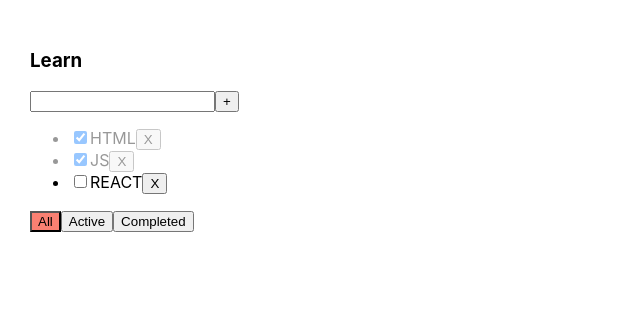
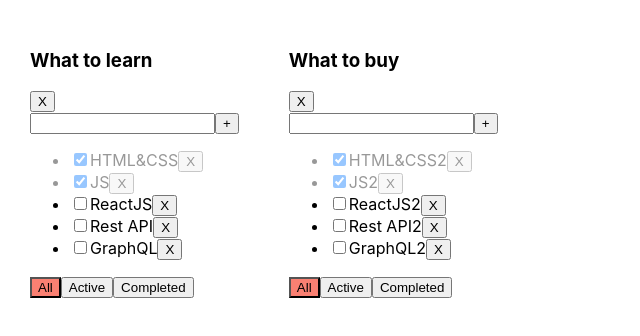
Before and after one commit to NastassiaMikhalenka/todolist, a React (Create React App) app: page / in a window 1280 px wide. Shown: the top 336 px of the page, without its empty margins (0-640 px from the left). Built offline with nearby package versions, Linux system fonts and the light colour scheme.

Commit message:
lesson 5 todolists 2

```diff
--- a/src/App.tsx
+++ b/src/App.tsx
@@ -10,71 +10,103 @@ export type TaskType = {
 }
 
 export type FilterValueType = "All" | "Active" | "Completed"
+export type TodolistsType = {
+    id: string
+    title: string
+    filter: FilterValueType
+}
+
+export type TasksStateType = {
+    [key: string]: Array<TaskType>
+}
 
 function App() {
-    console.log(v1())
-    const title1: string = "Learn"
-    const initialState = [
-        {id: v1(), title: "HTML", isDone: true},
+    let todolistID1=v1();
+    let todolistID2=v1();
+
+    let [todolists, setTodolists] = useState<Array<TodolistsType>>([
+        {id: todolistID1, title: 'What to learn', filter: 'All'},
+        {id: todolistID2, title: 'What to buy', filter: 'All'},
+    ])
+
+    let [tasks, setTasks] = useState<TasksStateType>({
+        [todolistID1]:[
+            {id: v1(), title: "HTML&CSS", isDone: true},
             {id: v1(), title: "JS", isDone: true},
-        {id: v1(), title: "REACT", isDone: false}
+            {id: v1(), title: "ReactJS", isDone: false},
+            {id: v1(), title: "Rest API", isDone: false},
+            {id: v1(), title: "GraphQL", isDone: false},
+        ],
+        [todolistID2]:[
+            {id: v1(), title: "HTML&CSS2", isDone: true},
+            {id: v1(), title: "JS2", isDone: true},
+            {id: v1(), title: "ReactJS2", isDone: false},
+            {id: v1(), title: "Rest API2", isDone: false},
+            {id: v1(), title: "GraphQL2", isDone: false},
         ]
-
-
-    const [tasks, setTasks] = useState<Array<TaskType>>(initialState)
-    // const tasks = result[0]
-    // const setTasks = result[1]
-
-    const [filter, setFilter] = useState<FilterValueType>("All")
-
-    const removeTask = (id: string) => {
-        setTasks(tasks.filter(elem => elem.id !== id))
-        // let removeTaskF = tasks.filter(elem => elem.id !== id)
-        // setTasks(removeTaskF)
-        console.log(tasks)
+    });
+    const removeTask = (todolistId: string, id: string) => {
+        setTasks({...tasks, [todolistId]: tasks[todolistId].filter(f => f.id !== id)})
+        // setTasks(tasks.filter(elem => elem.id !== id))
+        // // let removeTaskF = tasks.filter(elem => elem.id !== id)
+        // // setTasks(removeTaskF)
+        // console.log(tasks)
     }
-    const filterTask = (filter: FilterValueType) => {
-        setFilter(filter)
+    const filterTask = (todolistId: string, filter: FilterValueType) => {
+        setTodolists(todolists.map(m => m.id === todolistId ? {...m, filter:filter} : m))
+        // setFilter(filter)
     }
-    const addTask = (newTaskTitle: string) => {
-        // const newTaskTitle: string = "New task"
-        const newTask: TaskType = {
-            id: v1(),
-            title: newTaskTitle,
-            isDone: false
-        }
-        // const copyState = [...tasks]
-        // copyState.push(newTask)
-        setTasks([newTask, ...tasks])
+    const addTask = (todolistId: string, newTaskTitle: string) => {
+        const newTask: TaskType = {id: v1(), title: newTaskTitle, isDone: false}
+        setTasks({...tasks, [todolistId]: [newTask, ...tasks[todolistId]]})
+        // // const newTaskTitle: string = "New task"
+        // // const copyState = [...tasks]
+        // // copyState.push(newTask)
+        // setTasks([newTask, ...tasks])
     }
 
-    const changeTaskStatus = (id: string, isDone: boolean) => {
-        setTasks(tasks.map(elem => {
-            if(elem.id === id){
-                return {...elem, isDone: isDone}
+    const changeTaskStatus = (todolistId: string, id: string, isDone: boolean) => {
+        setTasks({...tasks, [todolistId]: tasks[todolistId].map(m => m.id === id ? {...m, isDone: isDone} : m)})
+        // setTasks(tasks.map(elem => {
+        //     if(elem.id === id){
+        //         return {...elem, isDone: isDone}
+        //     }
+        //     return elem
+        // }))
     }
-            return elem
-        }))
+    const removeTodoList = (todolistId: string) => {
+        setTodolists(todolists.filter(f => f.id !==todolistId))
+        delete tasks[todolistId]
     }
 
-    let taskForRender = tasks
-    if(filter === "Active"){
-        taskForRender = tasks.filter(elem => !elem.isDone)
-    } if(filter === "Completed"){
-        taskForRender = tasks.filter(elem => elem.isDone)
-    }
 
     return (
         <div className="App">
+            {
+                todolists.map(tl => {
+                    let taskForRender = tasks[tl.id]
+                    if(tl.filter === "Active"){
+                        taskForRender = tasks[tl.id].filter(elem => !elem.isDone)
+                    } if(tl.filter === "Completed"){
+                        taskForRender = tasks[tl.id].filter(elem => elem.isDone)
+                    }
+                    return (
                         <Todolist
-                title={title1}
+                            key={tl.id}
+                            todolistId={tl.id}
+                            title={tl.title}
                             tasks={taskForRender}
                             removeTask={removeTask}
                             filterTask={filterTask}
                             addTask={addTask}
-                filter={filter}
+                            filter={tl.filter}
                             changeTaskStatus={changeTaskStatus}
+                            removeTodoList={removeTodoList}
                         />
+                    )
+                })
+            }
+
         </div>
     );
 }
--- a/src/Todolist.tsx
+++ b/src/Todolist.tsx
@@ -4,12 +4,14 @@ import './App.css';
 
 type TodolistType = {
     title: string
+    todolistId: string
     tasks: Array<TaskType>
-    removeTask: (id: string) => void
-    filterTask: (filter: FilterValueType) => void
-    addTask: (newTaskTitle: string) => void
+    removeTask: (todolistId: string, id: string) => void
+    filterTask: (todolistId: string, filter: FilterValueType) => void
+    addTask: (todolistId: string, newTaskTitle: string) => void
     filter: FilterValueType
-    changeTaskStatus: (id: string, isDone: boolean) => void
+    changeTaskStatus: (todolistId: string, id: string, isDone: boolean) => void
+    removeTodoList: (todolistId: string) => void
 }
 
 export function Todolist(props: TodolistType) {
@@ -19,7 +21,7 @@ export function Todolist(props: TodolistType) {
     const addTask = () => {
         const trimedTitle = title.trim()
         if(trimedTitle){
-            props.addTask(trimedTitle)
+            props.addTask(props.todolistId, trimedTitle)
         } else {
             setError(true)
         }
@@ -35,9 +37,9 @@ export function Todolist(props: TodolistType) {
         }
     }
 
-    const setAll = () => props.filterTask("All")
-    const setActive = () => props.filterTask("Active")
-    const setCompleted = () => props.filterTask("Completed")
+    const setAll = () => props.filterTask(props.todolistId,"All")
+    const setActive = () => props.filterTask(props.todolistId,"Active")
+    const setCompleted = () => props.filterTask(props.todolistId,"Completed")
 
     const getBtnClass = (filter: FilterValueType) => {
         return props.filter === filter ? "activeFilterBtn" : ''
@@ -48,7 +50,7 @@ export function Todolist(props: TodolistType) {
 
     const tasksJsx = props.tasks.map(elem => {
         const changeStatus = (e: React.ChangeEvent<HTMLInputElement> ) => {
-            return props.changeTaskStatus(elem.id, e.currentTarget.checked)
+            return props.changeTaskStatus(props.todolistId, elem.id, e.currentTarget.checked)
         }
         return (
             <li key={elem.id} className={elem.isDone ? "is-Done" : ''}>
@@ -57,13 +59,14 @@ export function Todolist(props: TodolistType) {
                     checked={elem.isDone}
                     onChange={changeStatus}/>
                 <span>{elem.title}</span>
-                <button onClick={() => props.removeTask(elem.id)}>X</button>
+                <button onClick={() => props.removeTask(props.todolistId, elem.id)}>X</button>
             </li>
         )
     })
     return (
         <div>
             <h3>{props.title}</h3>
+            <button onClick={() => props.removeTodoList(props.todolistId)}>X</button>
             <div>
                 <input
                     className={error ? "error" : ""}
```
Lines whose indentation alone changed are shown as unchanged.
